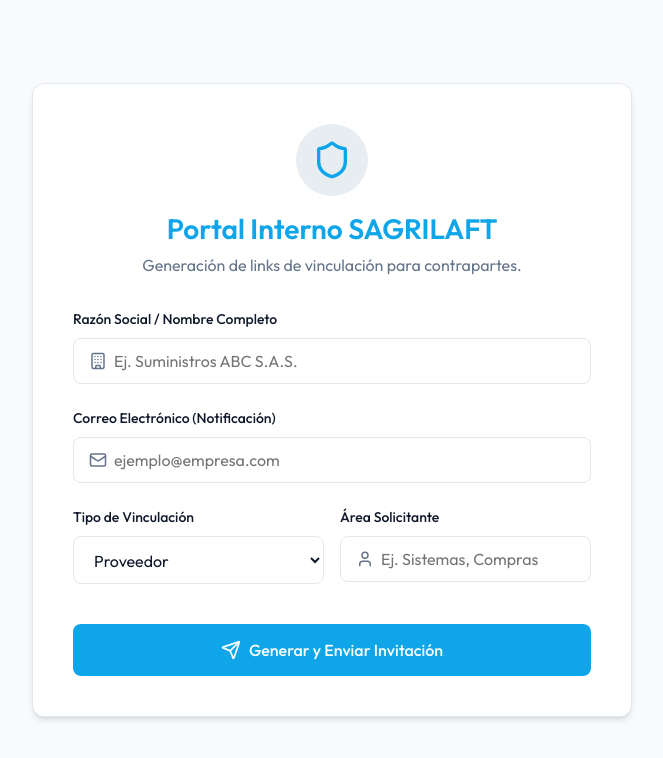
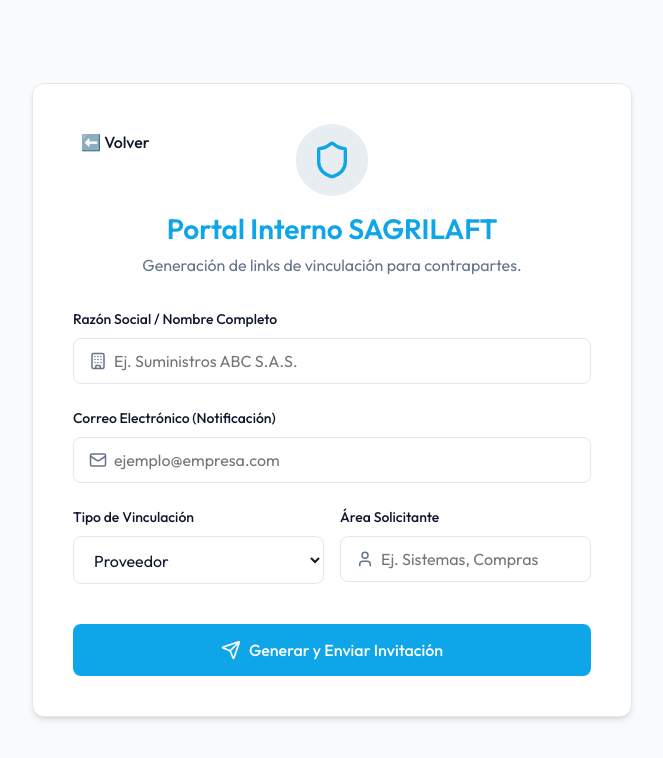
Before and after one commit to Juangar15/sagrilaft, a React app in the folder frontend/: page /portal-interno in a window 1280 px wide. Shown: the top 758 px of the page, without its empty margins (308-971 px from the left). Built offline with nearby package versions, Linux system fonts and the light colour scheme; the HTML template or start-up script is replaced by a standard one.

Commit message:
feat: navegacion portal interno, links de produccion y dashboard

```diff
--- a/frontend/src/App.jsx
+++ b/frontend/src/App.jsx
@@ -10,8 +10,8 @@ function App() {
   return (
     <BrowserRouter>
       <Routes>
-        {/* Redirigir la raíz al gateway por defecto */}
-        <Route path="/" element={<Navigate to="/onboarding" replace />} />
+        {/* Redirigir la raíz al dashboard para los oficiales internos */}
+        <Route path="/" element={<Navigate to="/dashboard" replace />} />
 
         {/* Rutas principales del MVP */}
         <Route path="/onboarding" element={<GatewayOnboarding />} />
--- a/frontend/src/components/DashboardOficial.jsx
+++ b/frontend/src/components/DashboardOficial.jsx
@@ -405,7 +405,7 @@ export default function DashboardOficial() {
                     </h1>
                     <p style={{ margin: 0, color: 'var(--text-muted)' }}>Monitoreo de contrapartes en tiempo real</p>
                 </div>
-                <div style={{ display: 'flex', gap: '1rem' }}>
+                <div style={{ display: 'flex', gap: '1rem', alignItems: 'center' }}>
                     <div style={{ position: 'relative', width: '300px' }}>
                         <Search size={18} style={{ position: 'absolute', left: '1rem', top: '50%', transform: 'translateY(-50%)', color: 'var(--text-muted)' }} />
                         <input
@@ -417,6 +417,13 @@ export default function DashboardOficial() {
                             style={{ paddingLeft: '2.5rem' }}
                         />
                     </div>
+                    <button
+                        onClick={() => window.location.href = '/portal-interno'}
+                        className="btn-primary"
+                        style={{ padding: '0.75rem 1.5rem', whiteSpace: 'nowrap' }}
+                    >
+                        ➕ Generar Nueva Invitación
+                    </button>
                 </div>
               </header>
               <div style={{ display: 'flex', gap: '1rem', marginBottom: '2rem', borderBottom: '1px solid var(--border)' }}>
--- a/frontend/src/components/PortalInterno.jsx
+++ b/frontend/src/components/PortalInterno.jsx
@@ -22,7 +22,7 @@ export default function PortalInterno() {
             setEstado({
                 cargando: false,
                 exito: true,
-                linkGenerado: `http://localhost:5173/onboarding?token=${respuesta.token}`,
+                linkGenerado: `${window.location.origin}/onboarding?token=${respuesta.token}`,
                 previewUrl: respuesta.previewUrl,
                 error: ''
             });
@@ -47,7 +47,14 @@ export default function PortalInterno() {
                 className="card glass-panel"
                 style={{ width: '100%', maxWidth: '600px', padding: '2.5rem', border: '1px solid var(--border)' }}
             >
-                <div style={{ textAlign: 'center', marginBottom: '2rem' }}>
+                <div style={{ textAlign: 'center', marginBottom: '2rem', position: 'relative' }}>
+                    <button
+                        onClick={() => window.location.href = '/dashboard'}
+                        className="btn-outline"
+                        style={{ position: 'absolute', left: 0, top: 0, padding: '0.5rem', display: 'flex', alignItems: 'center', gap: '0.5rem', border: 'none' }}
+                    >
+                        ⬅️ Volver
+                    </button>
                     <div style={{ display: 'inline-flex', padding: '1rem', background: 'rgba(20, 80, 120, 0.1)', borderRadius: '50%', marginBottom: '1rem' }}>
                         <Shield size={40} color="var(--primary)" />
                     </div>
```
Also changed, not shown: 1 other file (tests, documents, lock files or other folders).
